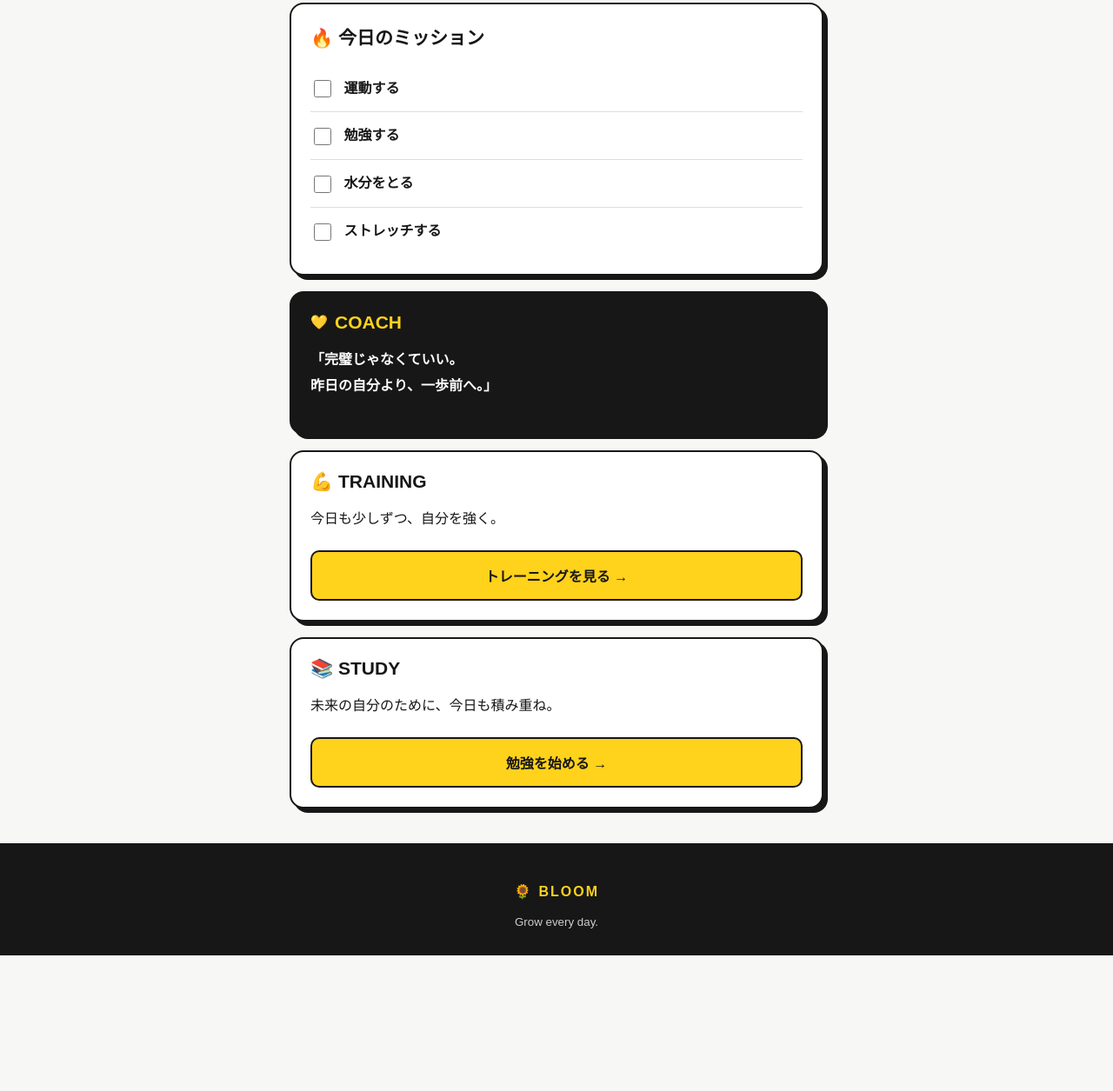
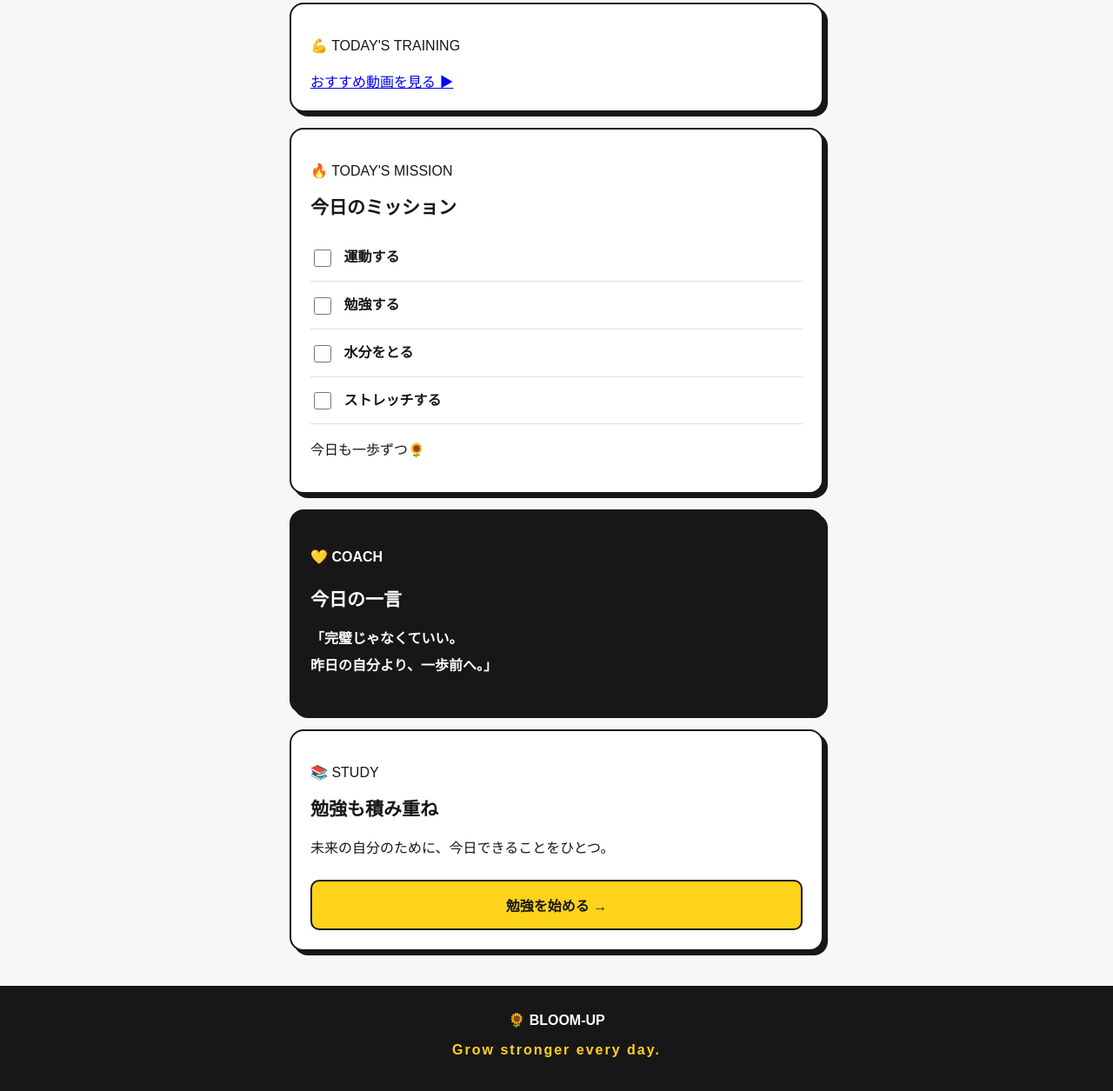
Before and after one commit to 713ashwini-prog/Bloom-Up, a plain HTML site: page index.html in a window 1280 px wide. Shown: the part 355-1610 px from the top of the page at 87% size. Before the commit the page ends 1454 px from the top, so only its background shows below. Drawn offline with Linux system fonts and the light colour scheme.

Commit message:
Update title and header for Bloom-Up

```diff
--- a/index.html
+++ b/index.html
@@ -3,14 +3,14 @@
 <head>
   <meta charset="UTF-8">
   <meta name="viewport" content="width=device-width, initial-scale=1.0">
-  <title>Bloom</title>
+  <title>Bloom-Up 🌻</title>
   <link rel="stylesheet" href="style.css">
 </head>
 
 <body>
 
-  <header>
-    <div class="logo">🌻 BLOOM</div>
+<header class="header">
+  <div class="logo">🌻 BLOOM-UP</div>
   <p>昨日より、一歩前へ。</p>
 </header>
 
@@ -22,66 +22,96 @@
     <p>今日も自分のために、ひとつ積み重ねよう。</p>
   </section>
 
+  <!-- 今日のトレーニング -->
+  <section class="card training-card">
+
+    <p class="section-label">💪 TODAY'S TRAINING</p>
+
+    <h2 id="day"></h2>
+
+    <div class="training-box">
+      <h3 id="training-title"></h3>
+      <p id="training-description"></p>
+    </div>
+
+    <a id="training-link" href="#" target="_blank" class="main-button">
+      おすすめ動画を見る ▶
+    </a>
+
+  </section>
+
+  <!-- 今日のミッション -->
   <section class="card">
-      <h2>🔥 今日のミッション</h2>
 
-      <label>
+    <p class="section-label">🔥 TODAY'S MISSION</p>
+
+    <h2>今日のミッション</h2>
+
+    <label class="mission">
       <input type="checkbox">
       <span>運動する</span>
     </label>
 
-      <label>
+    <label class="mission">
       <input type="checkbox">
       <span>勉強する</span>
     </label>
 
-      <label>
+    <label class="mission">
       <input type="checkbox">
       <span>水分をとる</span>
     </label>
 
-      <label>
+    <label class="mission">
       <input type="checkbox">
       <span>ストレッチする</span>
     </label>
+
+    <p id="mission-message" class="mission-message">
+      今日も一歩ずつ🌻
+    </p>
+
   </section>
 
+  <!-- コーチ -->
   <section class="card coach">
-      <div class="coach-title">
-        <span>💛</span>
-        <h2>COACH</h2>
-      </div>
 
-      <p>
+    <p class="section-label">💛 COACH</p>
+
+    <h2>今日の一言</h2>
+
+    <p class="coach-message">
       「完璧じゃなくていい。<br>
       昨日の自分より、一歩前へ。」
     </p>
+
   </section>
 
+  <!-- 勉強 -->
   <section class="card">
-      <h2>💪 TRAINING</h2>
-      <p>今日も少しずつ、自分を強く。</p>
 
-      <button onclick="location.href='#'">
-        トレーニングを見る →
-      </button>
-    </section>
+    <p class="section-label">📚 STUDY</p>
 
-    <section class="card">
-      <h2>📚 STUDY</h2>
-      <p>未来の自分のために、今日も積み重ね。</p>
+    <h2>勉強も積み重ね</h2>
 
-      <button onclick="location.href='#'">
+    <p>
+      未来の自分のために、今日できることをひとつ。
+    </p>
+
+    <button class="sub-button" onclick="alert('今日も頑張ろう🔥')">
       勉強を始める →
     </button>
+
   </section>
 
 </main>
 
 <footer>
-    <p>🌻 BLOOM</p>
-    <small>Grow every day.</small>
+  <strong>🌻 BLOOM-UP</strong>
+  <p>Grow stronger every day.</p>
 </footer>
+
+<script src="script.js"></script>
 
 </body>
 </html>
```
Lines whose indentation alone changed are shown as unchanged.
